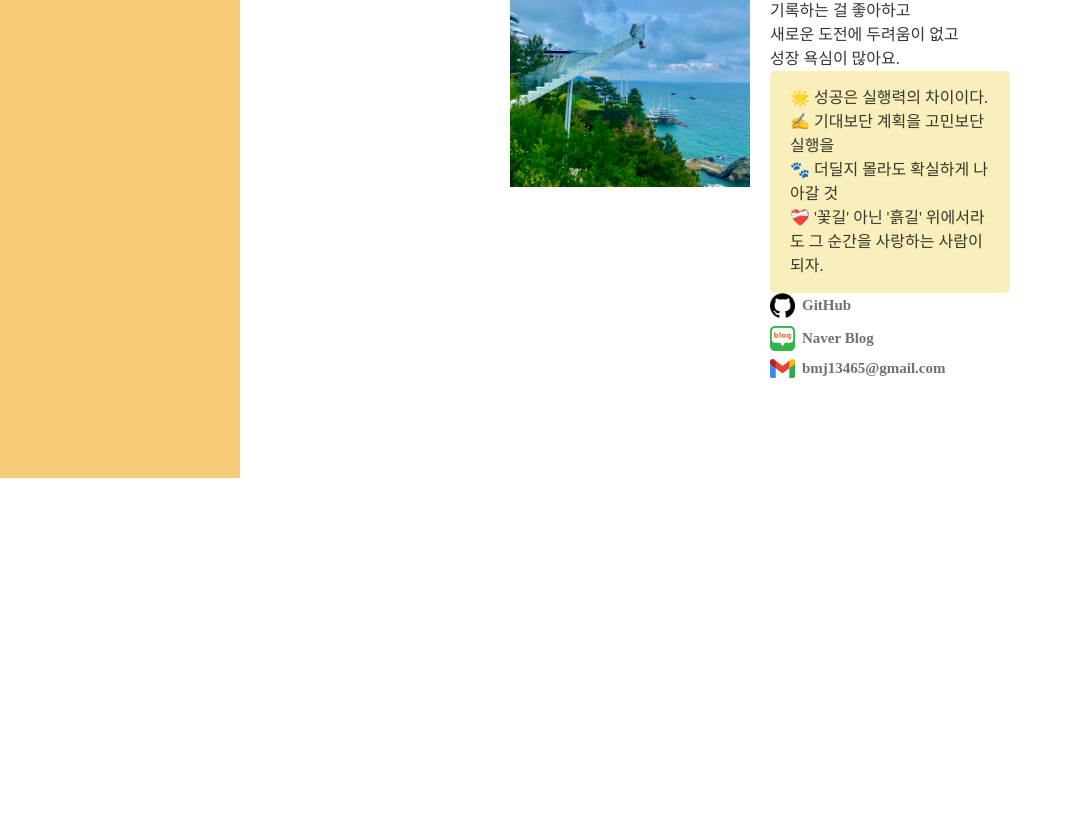
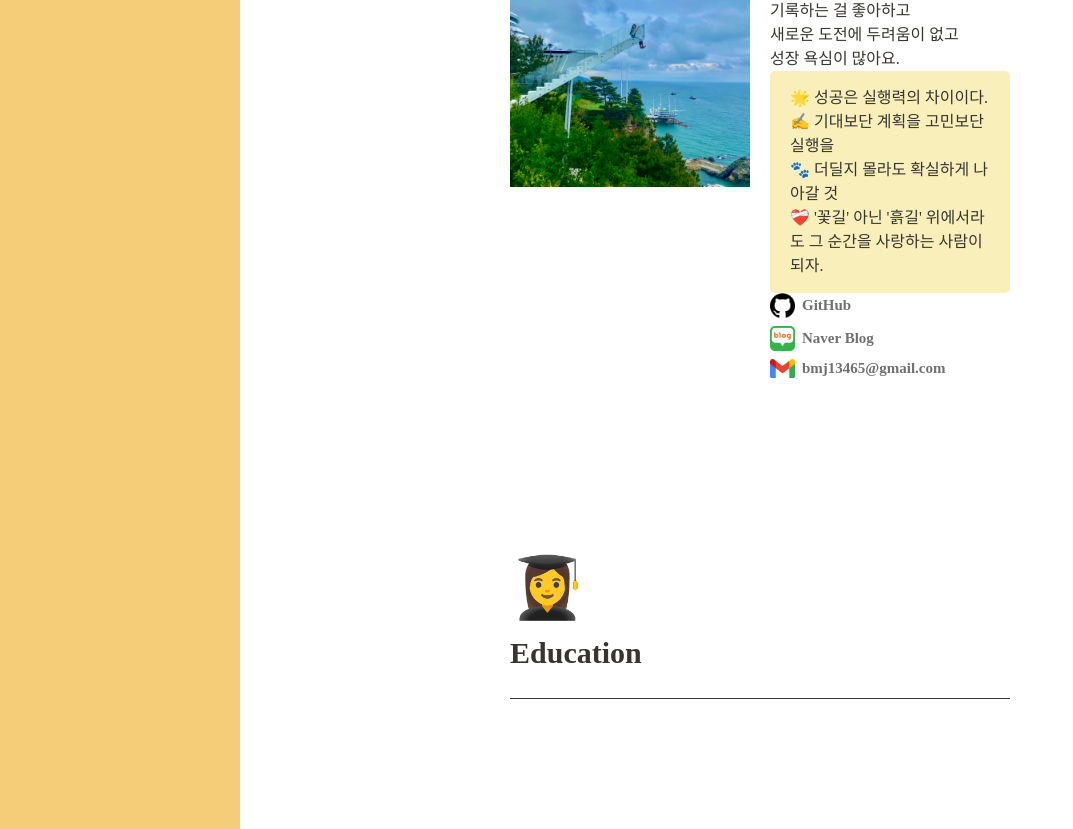
Before and after one commit to mijinB/pofol_front_react, a React (Create React App) app: page /info in a window 1280 px wide. Shown: the part 461-1290 px from the top of the page, without its empty margins (0-1073 px from the left). Before the commit the page ends 939 px from the top, so only its background shows below. Built offline with nearby package versions, Linux system fonts and the light colour scheme.

Commit message:
page header) 재사용을 위한 컴포넌트화

```diff
--- /dev/null
+++ b/src/components/PageHeader.tsx
@@ -0,0 +1,42 @@
+import styled from "styled-components";
+
+const InfoHeader = styled.div`
+    display: flex;
+    flex-direction: column;
+    gap: 20px;
+    > span {
+        &:nth-of-type(1) {
+            font-size: 60px;
+        }
+        &:nth-of-type(2) {
+            font-size: 30px;
+            font-weight: 600;
+        }
+    }
+`;
+
+const Divider = styled.div`
+    width: 100%;
+    height: 1px;
+    margin: 30px 0;
+    background-color: #37352f;
+`;
+
+interface IPageHeaderProps {
+  icon: string;
+  title: string;
+}
+
+function PageHeader({icon, title}: IPageHeaderProps) {
+    return (
+        <>
+            <InfoHeader>
+                <span>{icon}</span>
+                <span>{title}</span>
+            </InfoHeader>
+            <Divider />
+        </>
+    );
+}
+
+export default PageHeader;
--- a/src/screens/Info.tsx
+++ b/src/screens/Info.tsx
@@ -4,37 +4,17 @@ import myImage from "../assets/images/me.jpeg";
 import githubImage from "../assets/images/github.png";
 import naverBlogImage from "../assets/images/naverblog.png";
 import gmailImage from "../assets/images/gmail.png";
+import PageHeader from "../components/PageHeader";
 
 const Wrapper = styled.div<{ $isFullWidth: boolean }>`
     width: ${(props) => (props.$isFullWidth ? 100 : 50)}%;
-`;
-
-const InfoHeader = styled.div`
-    display: flex;
-    flex-direction: column;
-    gap: 20px;
-    > span {
-        &:nth-of-type(1) {
-            font-size: 60px;
-        }
-        &:nth-of-type(2) {
-            font-size: 30px;
-            font-weight: 600;
-        }
-    }
-`;
-
-const Divider = styled.div`
-    width: 100%;
-    height: 1px;
-    margin: 30px 0;
-    background-color: #37352f;
 `;
 
 const TwoColumns = styled.div`
     display: grid;
     grid-template-columns: 1fr 1fr;
     gap: 20px;
+    padding: 0 0 180px 0;
 `;
 
 const MyImage = styled.img`
@@ -93,11 +73,7 @@ function Info() {
 
     return (
         <Wrapper $isFullWidth={isFullWidth}>
-            <InfoHeader>
-                <span>🐯</span>
-                <span>백미진</span>
-            </InfoHeader>
-            <Divider />
+            <PageHeader icon="🐯" title="백미진" />
             <TwoColumns>
                 <MyImage src={myImage} alt="me" />
                 <GreetingWrapper>
@@ -140,6 +116,7 @@ function Info() {
                     </LinkButton>
                 </GreetingWrapper>
             </TwoColumns>
+            <PageHeader icon="👩‍🎓" title="Education" />
         </Wrapper>
     );
 }
```
